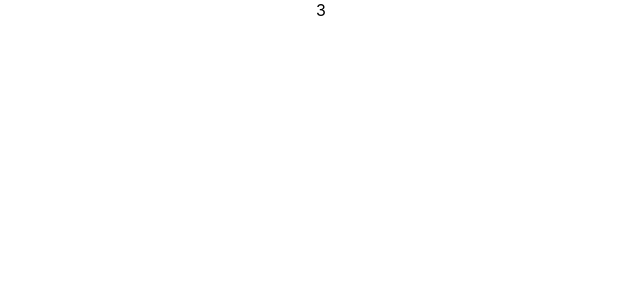
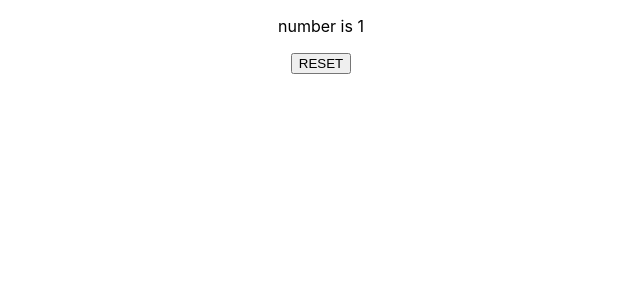
Before and after one commit to snamiki1212/example-react-basic-hooks, a React (Create React App) app: page / in a window 1280 px wide. Shown: the top 300 px of the page, without its empty margins (319-959 px from the left). Built offline with nearby package versions, Linux system fonts and the light colour scheme.

Commit message:
Update Countdown feature as component/container

```diff
--- a/src/App.tsx
+++ b/src/App.tsx
@@ -1,26 +1,13 @@
-import React, {useEffect, useState} from 'react';
+import React from 'react';
 import './App.css';
+import CountdownContainer from './containers/Countdown';
 
 const App: React.FC = () => {
-  const TIMER = 5;
-  const [left, setLeft] = useState(TIMER);
-
-  const setCountdown = () => setInterval(() => setLeft(prev => prev - 1), 1000);
-  const afterTimeup = (left: number) => {
-    if (left <= 0) {
-      alert('FINISHED');
-      setLeft(prev => TIMER);
-    }
-  };
-
-  useEffect(() => {
-    setCountdown();
-  }, []);
-
   return (
     <div className="App">
-      {left}
-      {afterTimeup(left)}
+      <CountdownContainer />
+      {/* {left}
+      {afterTimeup(left)} */}
     </div>
   );
 };
--- /dev/null
+++ b/src/components/Countdown.tsx
@@ -0,0 +1,15 @@
+import React, {FC} from 'react';
+
+interface CountdownProps {
+  left: number;
+  resetLeft: any;
+}
+
+const CountdownComponent: FC<CountdownProps> = ({left, resetLeft}) => (
+  <div>
+    <p>number is {left}</p>
+    <button onClick={resetLeft}>RESET</button>
+  </div>
+);
+
+export default CountdownComponent;
--- /dev/null
+++ b/src/containers/Countdown.tsx
@@ -0,0 +1,38 @@
+import React, {FC, useEffect, useState} from 'react';
+import CountdownComponent from '../components/Countdown';
+
+const useCountdown = (limit: number): [number, any] => {
+  const [left, setLeft] = useState(limit);
+
+  const setCountdown = () =>
+    setInterval(() => {
+      setLeft(prev => prev - 1);
+    }, 1000);
+
+  const afterTimeup = (left: any): any => {
+    if (left <= 0) {
+      alert('FINISHED');
+      setLeft(prev => limit);
+    }
+  };
+
+  const resetLeft = () => setLeft(limit);
+
+  useEffect(() => {
+    setCountdown();
+  }, []);
+
+  useEffect(() => {
+    afterTimeup(left);
+  }, [left]);
+
+  return [left, resetLeft];
+};
+
+const CountdownContainer: FC = () => {
+  const TIMER = 4;
+  const [left, resetLeft] = useCountdown(TIMER);
+  return <CountdownComponent left={left} resetLeft={resetLeft} />;
+};
+
+export default CountdownContainer;
```
